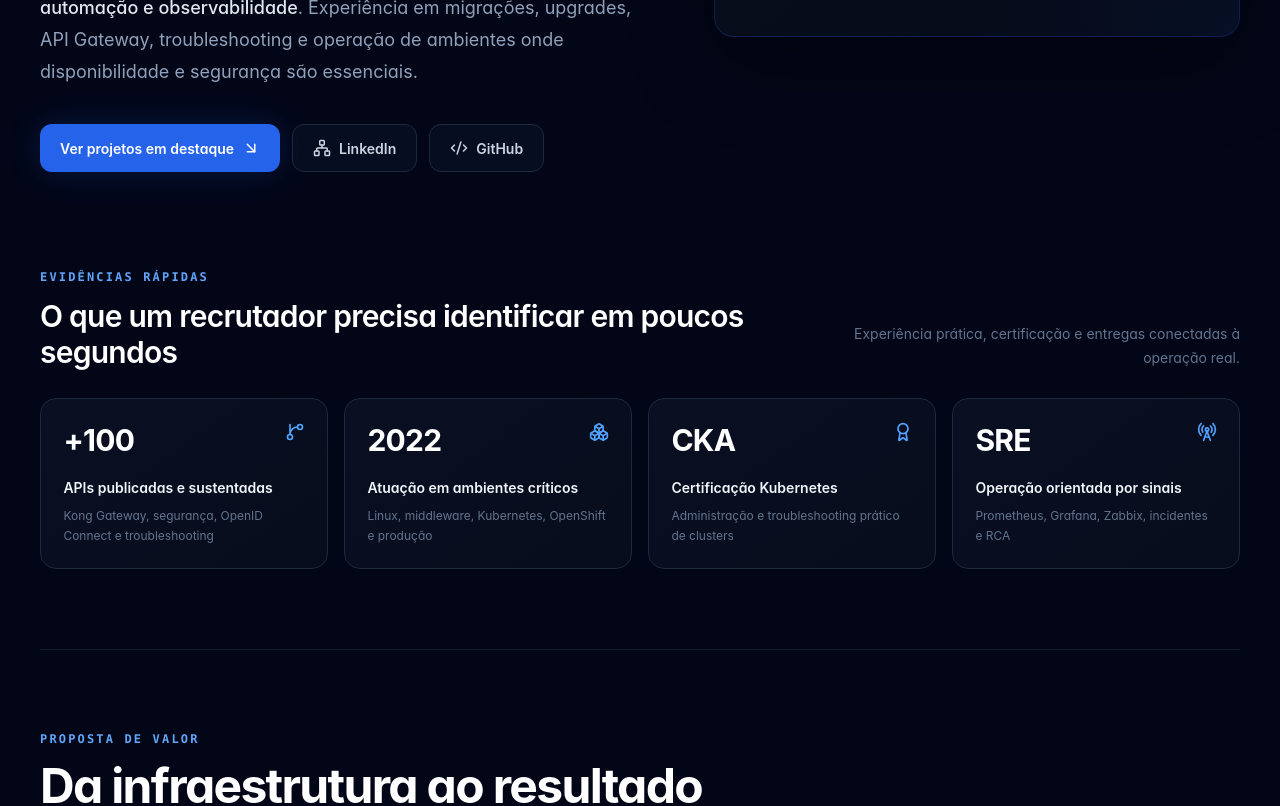
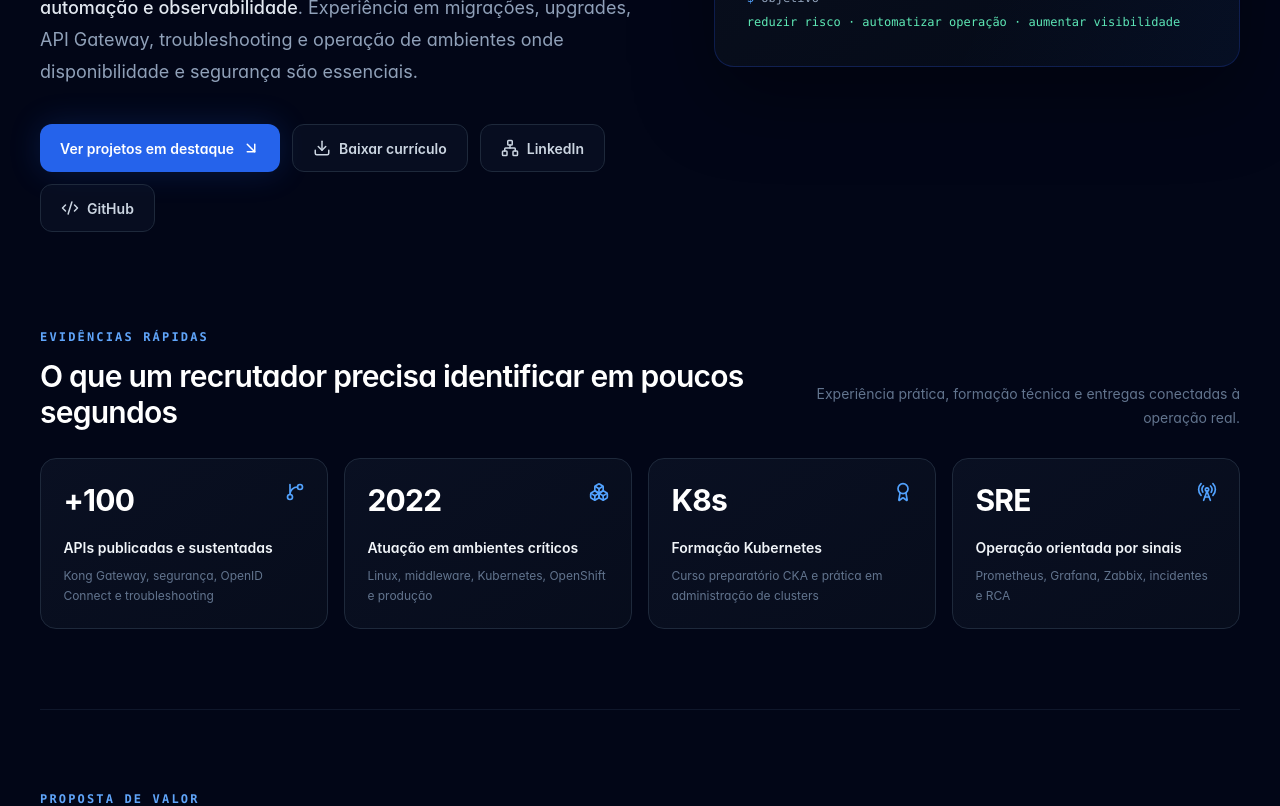
Before and after one commit to thiagor125/portifolio-devops, a Next.js app: page / in a window 1280 px wide. Shown: the part 700-1506 px from the top of the page. Built offline with nearby package versions, Linux system fonts and the light colour scheme.

Commit message:
Correct CKA status and add resume download

```diff
--- a/app/globals.css
+++ b/app/globals.css
@@ -196,7 +196,7 @@ button:focus-visible {
 }
 
 .credential-feature::after {
-  content: "CKA";
+  content: "K8S";
   position: absolute;
   right: -0.25rem;
   bottom: -2.5rem;
--- a/sections/Credentials.tsx
+++ b/sections/Credentials.tsx
@@ -20,11 +20,11 @@ export default function Credentials() {
           <div className="flex h-12 w-12 items-center justify-center rounded-xl bg-blue-500 text-white">
             <Award size={24} aria-hidden="true" />
           </div>
-          <p className="mt-8 font-mono text-xs uppercase tracking-[0.18em] text-blue-300">Certificação profissional</p>
-          <h3 className="mt-3 text-3xl font-semibold tracking-tight text-white">Certified Kubernetes Administrator</h3>
-          <p className="mt-2 text-lg text-blue-300">CKA</p>
+          <p className="mt-8 font-mono text-xs uppercase tracking-[0.18em] text-blue-300">Formação Kubernetes</p>
+          <h3 className="mt-3 text-3xl font-semibold tracking-tight text-white">Curso preparatório CKA</h3>
+          <p className="mt-2 text-lg text-blue-300">Kubernetes Administration</p>
           <p className="mt-5 max-w-xl leading-7 text-slate-400">
-            Validação prática de competências em administração, troubleshooting e operação de clusters Kubernetes.
+            Formação voltada à administração, troubleshooting e operação de clusters Kubernetes.
           </p>
         </article>
 
--- a/sections/Hero.tsx
+++ b/sections/Hero.tsx
@@ -1,6 +1,6 @@
 "use client";
 
-import { ArrowDownRight, Code2, Network, ShieldCheck } from "lucide-react";
+import { ArrowDownRight, Code2, Download, Network, ShieldCheck } from "lucide-react";
 import { motion } from "framer-motion";
 
 const focusAreas = [
@@ -40,6 +40,9 @@ export default function Hero() {
         <div className="mt-9 flex flex-col gap-3 sm:flex-row sm:flex-wrap">
           <a href="#projetos" className="button-primary">
             Ver projetos em destaque <ArrowDownRight size={18} aria-hidden="true" />
+          </a>
+          <a href="/Thiago_Rodrigues_2026.pdf" download className="button-secondary">
+            <Download size={18} aria-hidden="true" /> Baixar currículo
           </a>
           <a
             href="https://www.linkedin.com/in/thiago-rodrigues2025/"
--- a/sections/Proof.tsx
+++ b/sections/Proof.tsx
@@ -14,9 +14,9 @@ const proofPoints = [
     icon: Boxes,
   },
   {
-    value: "CKA",
-    label: "Certificação Kubernetes",
-    context: "Administração e troubleshooting prático de clusters",
+    value: "K8s",
+    label: "Formação Kubernetes",
+    context: "Curso preparatório CKA e prática em administração de clusters",
     icon: Award,
   },
   {
@@ -38,7 +38,7 @@ export default function Proof() {
           </h2>
         </div>
         <p className="max-w-md text-sm leading-6 text-slate-500 sm:text-right">
-          Experiência prática, certificação e entregas conectadas à operação real.
+          Experiência prática, formação técnica e entregas conectadas à operação real.
         </p>
       </div>
 
```
Also changed, not shown: 1 other file (tests, documents, lock files or other folders).
